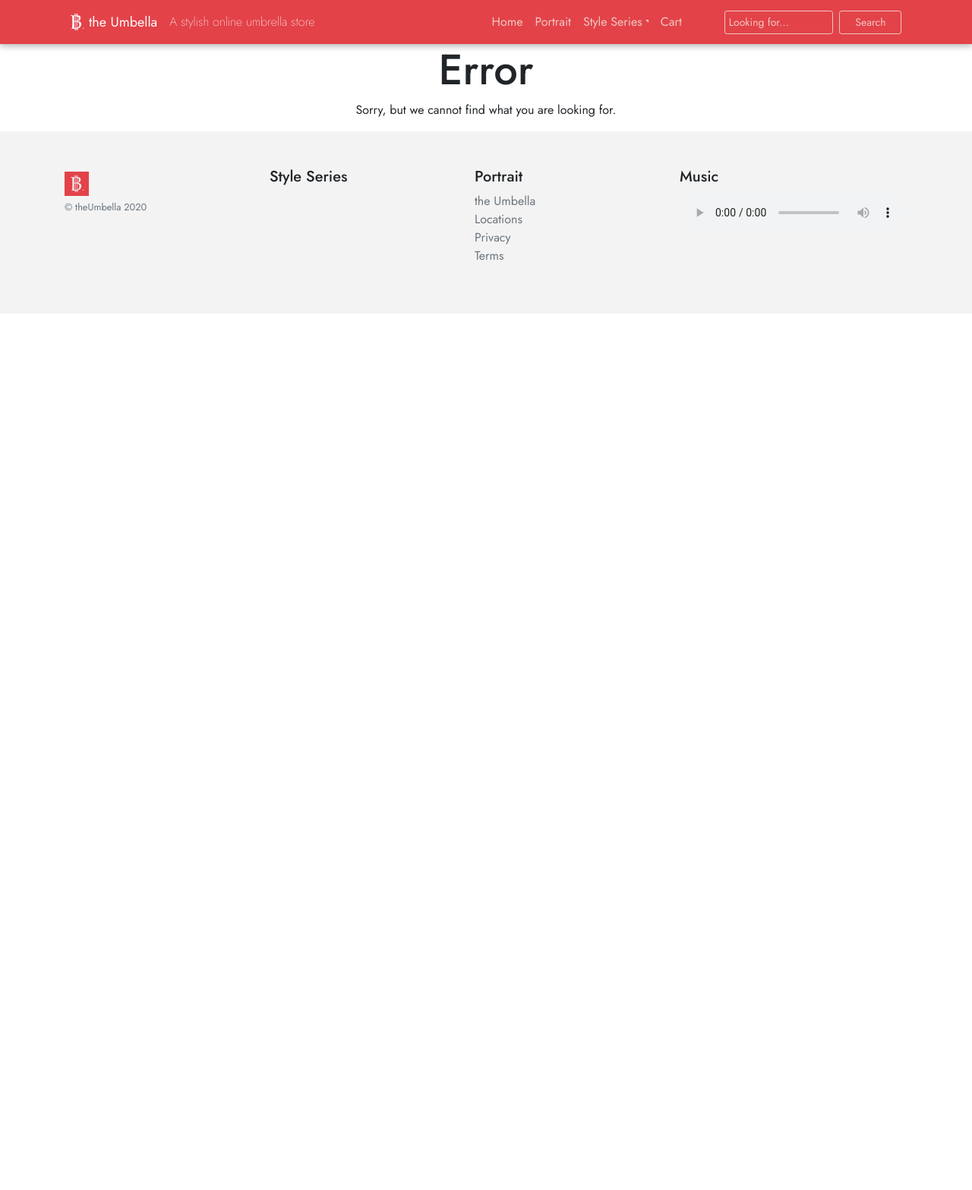
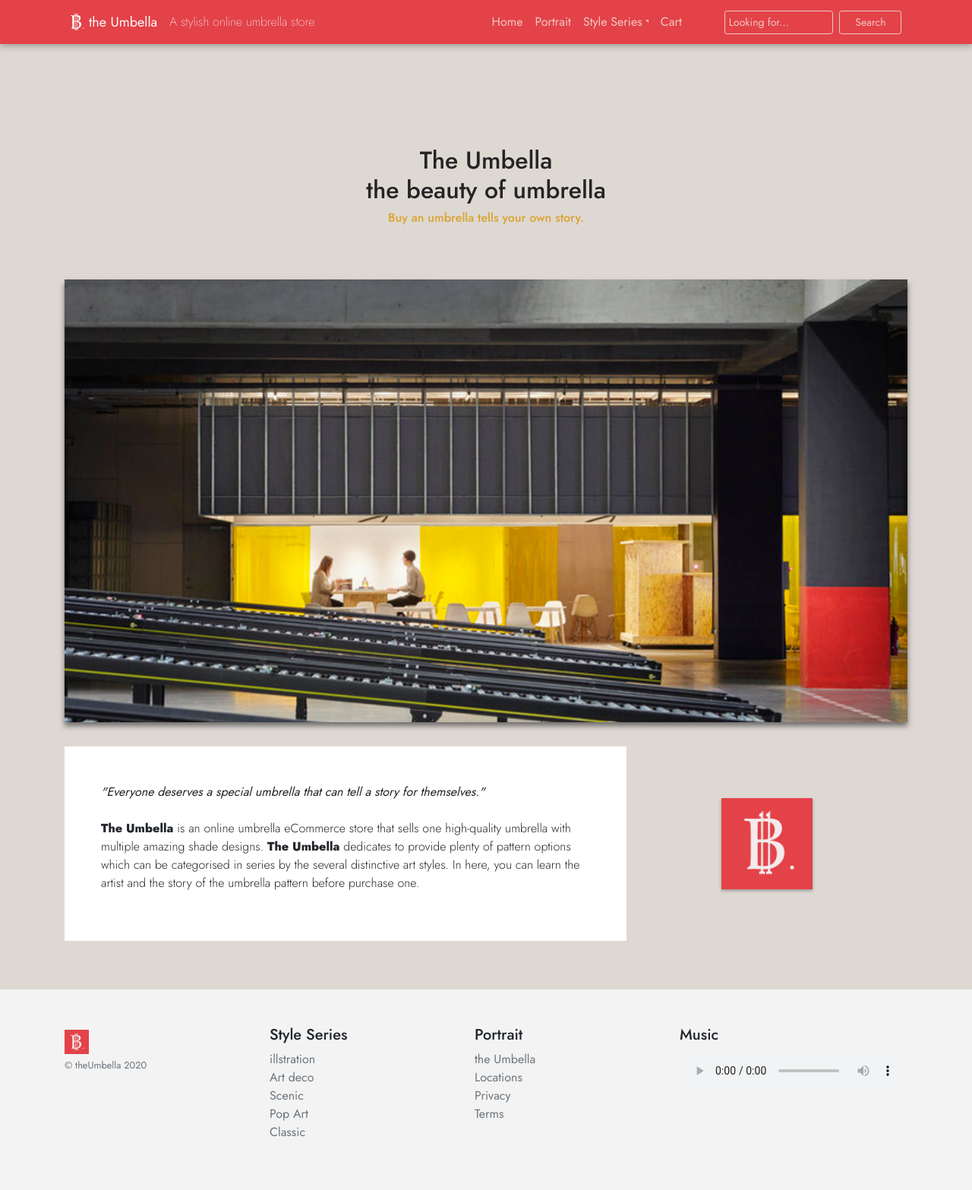
Before and after one commit to sweicharles/assignment2, a Flask app: page /story in a window 1280 px wide. Shown: the whole page at 76% size. Before the commit the page ends 343 px from the top, so only its background shows below. Run offline with Flask 2, Linux system fonts and the light colour scheme; data comes from the database, SQL or seed files in the repository; both versions use the stored data as it was after the commit; some libraries are stand-ins or nearby versions.

Commit message:
add protrait page

```diff
--- a/umbella/data_test.py
+++ b/umbella/data_test.py
@@ -1,3 +1,9 @@
+from flask import Blueprint
+from . import db
+from .models import Series
+from .models import Umbrella
+from .models import Order
+import datetime
 
 # testing data in series
 illstration = Series('1', 'illstration', 'Visual narrative of a text',
--- a/umbella/static/css/theUmbella_style.css
+++ b/umbella/static/css/theUmbella_style.css
@@ -328,6 +328,7 @@ img {
 }
 
 
+
 /* responsive textstyle */
 .card h4 {
   font-size: 2rem!important;
@@ -349,6 +350,12 @@ img {
     .card p{
     font-size: 0rem!important;
     }
+    .carousel-caption .lead{
+      font-size: 0rem!important;
+  }
+    .carousel-caption .text-small{
+        font-size: 0rem!important;
+    }
     .carousel-caption{
         top: 0%;
         transform: translateY(-20%);
@@ -356,7 +363,7 @@ img {
     }
 }
 
-@media (min-width: 259px) {
+@media (min-width: 260px) {
   h1 {
         font-size: 0rem!important;
     }
@@ -367,6 +374,12 @@ img {
         font-size: 0.8rem!important;
     }
     .card p{
+        font-size: 0rem!important;
+    }
+    .carousel-caption .lead{
+      font-size: 0rem!important;
+  }
+    .carousel-caption .text-small{
       font-size: 0rem!important;
     }
     .carousel-caption{
--- a/umbella/static/js/theUmbella_product.js
+++ b/umbella/static/js/theUmbella_product.js
@@ -21,26 +21,3 @@ $(document).ready(function(){
     $("#myCarousel").carousel("next");
   });
 });
-
-
-
-// back to top botton
-//Get the button:
-mybutton = document.getElementById("myBtn");
-
-// When the user scrolls down 20px from the top of the document, show the button
-window.onscroll = function () { scrollFunction() };
-
-function scrollFunction() {
-  if (document.body.scrollTop > 20 || document.documentElement.scrollTop > 20) {
-    mybutton.style.display = "block";
-  } else {
-    mybutton.style.display = "none";
-  }
-};
-
-// When the user clicks on the button, scroll to the top of the document
-function topFunction() {
-  document.body.scrollTop = 0; // For Safari
-  document.documentElement.scrollTop = 0; // For Chrome, Firefox, IE and Opera
-};
--- a/umbella/templates/base.html
+++ b/umbella/templates/base.html
@@ -58,7 +58,7 @@
                         <a class="nav-item text-nav nav-link" href="{{url_for('main.index')}}">Home</a>
 
                         <!-- individual menu item-->
-                        <a class="nav-item text-nav nav-link" href="#">Portrait</a>
+                        <a class="nav-item text-nav nav-link" href="{{url_for('main.story')}}">Portrait</a>
 
                         <!-- individual menu item-->
                         <div class="dropdown">
@@ -86,11 +86,21 @@
             </div>
         </nav>
 
+        {% with messages = get_flashed_messages() %}
+        {% if messages %}
+        <div class="alert alert-light" role="alert">
+            {% for message in messages %}
+            {{ message }}
+            {% endfor %}
+        </div>
+        {% endif %}
+        {% endwith %}
+
         {% block head %}{% endblock %}
     </header>
 
     <!-- main page content goes in container -->
-    <div class="container-fluid">
+    <div>
         <main class="text-center">
             {% block main %}{% endblock %}
         </main>
@@ -116,7 +126,7 @@
                 <div class="col-6 col-md">
                     <h5>Portrait</h5>
                     <ul class="list-unstyled text-small">
-                        <li><a class="text-secondary" href="#">the Umbella</a></li>
+                        <li><a class="text-secondary" href="{{url_for('main.story')}}">the Umbella</a></li>
                         <li><a class="text-secondary" target="blank"
                                 href="https://goo.gl/maps/i6cMz1xaAnk7Duir9">Locations</a></li>
                         <li><a class="text-secondary" href="#">Privacy</a></li>
@@ -128,8 +138,8 @@
                     <ul class="list-unstyled text-small">
                         <li>
                             <audio controls>
-                                <source src="{{url_for('static', filename='sound/Romanza-Andrea Bocelli.m4a')}}" type="audio/ogg">
-                                <source src="{{url_for('static', filename='sound/Romanza-Andrea Bocelli.m4a')}}">
+                                <source src="{{url_for('static', filename='sound/Avenged_Sevenfold_ Dear_God.m4a')}}" type="audio/ogg">
+                                <source src="{{url_for('static', filename='sound/Avenged_Sevenfold_ Dear_God.m4a')}}">
                                 Your browser does not support the audio element.
                             </audio>
                         </li>
--- /dev/null
+++ b/umbella/templates/story.html
@@ -0,0 +1,60 @@
+{% extends 'base.html' %}
+
+
+{% block main %}
+<style>
+    .bella:hover {
+        color: #e34249;
+        transition: all 0.5s;
+        transition-timing-function: ease;
+    }
+    .sub-bella{
+    animation-name: sub_bella;
+    animation-duration: 7s;
+    animation-iteration-count: infinite;
+    }
+
+    @keyframes sub_bella{
+    0% {color: #e34249;}
+    100% {color: #daa32d;}
+    }
+
+</style>
+<section style=" background-color:  rgb(222, 216, 211)!important">
+        <div class="d-flex flex-column justify-content-center mx-auto p-5">
+
+            <div class="my-5 col-lg-6 col-sm-8 text-center mx-auto  style="user-select: none;">
+                <h2>
+                    <br>
+                    <span style="color: #242424;">The Um<span class="bella">bella</span>
+                        <br> the <span class="bella">beauty</span> of umbrella</span>
+                    <br>
+                </h2>
+                <h6 class="sub-bella">
+                    Buy an umbrella tells your own story.
+                    <br>
+                </h6>
+            </div>
+
+            <div class="container m-3 mx-auto">
+                <img src="{{url_for('static', filename='img/IMG_2250.JPG')}}" alt="" style="background-image: cover; box-shadow: 0px 5px 7px rgba(0,0,0,0.5);" >
+            </div>
+
+            <div class="container m-3 mx-auto" style="user-select: none;">
+                <div class="row no-gutters">
+                    <div class="col-12 col-sm-6 col-md-8 p-lg-5 p-sm-3 p-2 font-weight-light text-xl-left" style="background-color: white;">
+                        <p class="largetxt"> <span class="font-italic font-weight-normal">"Everyone deserves a special umbrella that can tell a story for
+                            themselves."</span> <br><br>  <span class="font-weight-bold">The Umbella</span> is an online
+                            umbrella eCommerce store that sells one high-quality umbrella with multiple amazing shade designs. <span class="font-weight-bold">The Umbella</span> dedicates to provide plenty of pattern options which can be categorised in series by the several distinctive art styles. In here, you can learn the artist and the story of the umbrella pattern before purchase one.
+                        </p>
+                    </div>
+                    <div class="col-6 col-md-4 col-sm-6 d-flex justify-content-center mx-auto my-auto logo_bg">
+                        <img class="m-3" src="{{url_for('static', filename='img/Umbella_logo.jpg')}}" alt=""
+                        style="width: 120px; background-image: cover; box-shadow: 0px 2px 4px rgba(0,0,0,0.3); ">
+                    </div>
+
+                </div>
+            </div>
+        </div>
+</section>
+{% endblock %}
--- a/umbella/views.py
+++ b/umbella/views.py
@@ -25,13 +25,16 @@ bp = Blueprint('main', __name__)
 # sending series as data
 @bp.route('/') # veiw function
 def index():
-    # overall = []
-    #create list of umbrella for this series
-    # for umbrella in umbrellas:
-    #     overall.append(umbrella)
     series = Series.query.order_by(Series.id).all()
     overall = Umbrella.query.order_by(Umbrella.name).all()
     return render_template('index.html', series=series, overall=overall)
+
+
+@bp.route('/story')  # veiw function
+def story():
+
+    series = Series.query.order_by(Series.id).all()
+    return render_template('story.html', series=series)
 
 # setting the route in umbrella pages
 @bp.route('/series/<int:seriesid>/')
```
Also changed, not shown: umbella/static/js/theUmbella.js (deleted, +0 -23 lines), umbella/templates/checkout.html (+0 -12 lines), umbella/templates/index.html (+8 -3 lines), umbella/templates/order.html (+10 -10 lines), umbella/templates/series.html (+7 -2 lines), umbella/templates/umbrella.html (+9 -4 lines), umbella/static/img/IMG_2250.JPG (added), umbella/umbella.sqlite, 4 other files. Lines whose indentation alone changed are shown as unchanged.
